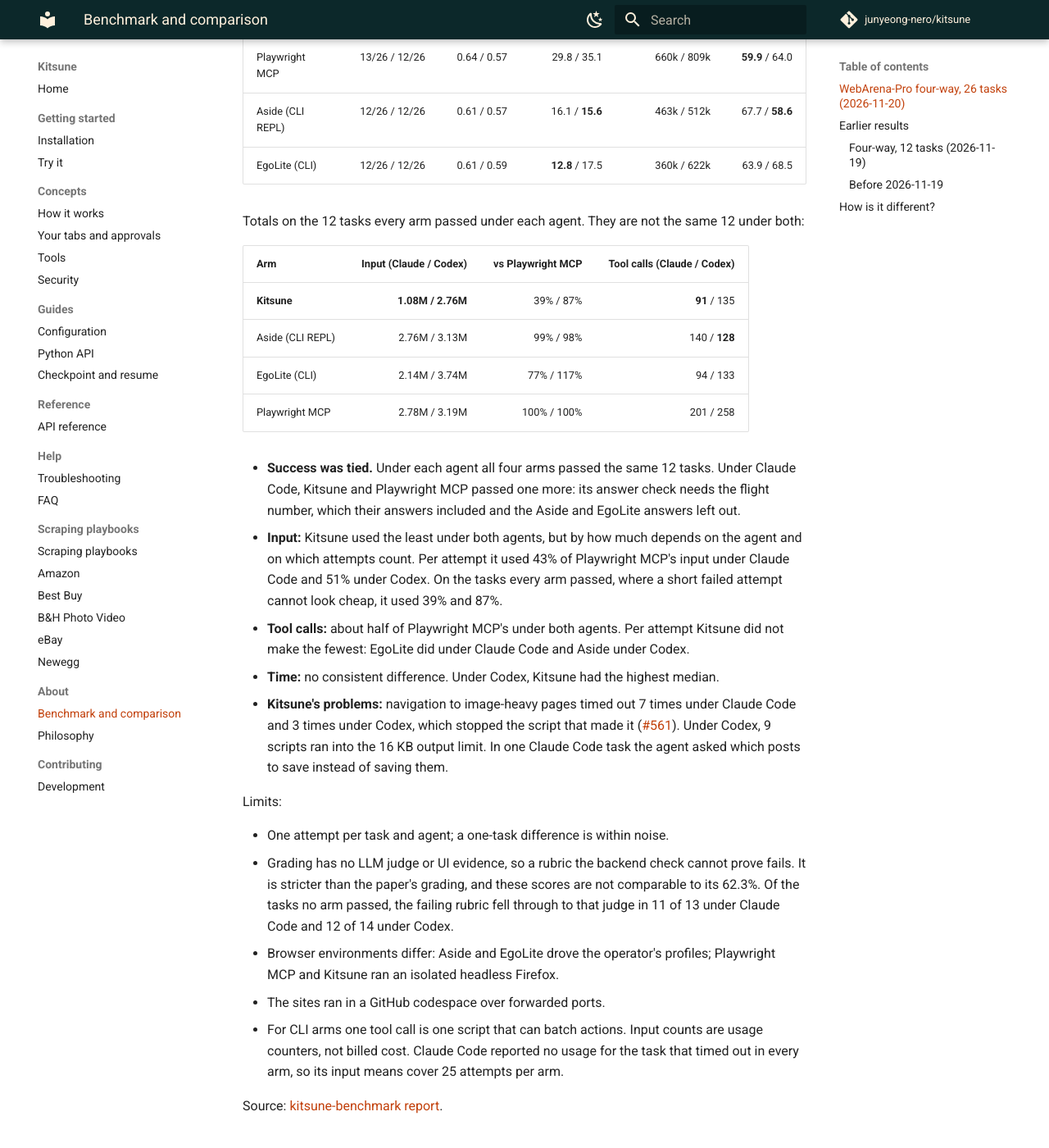
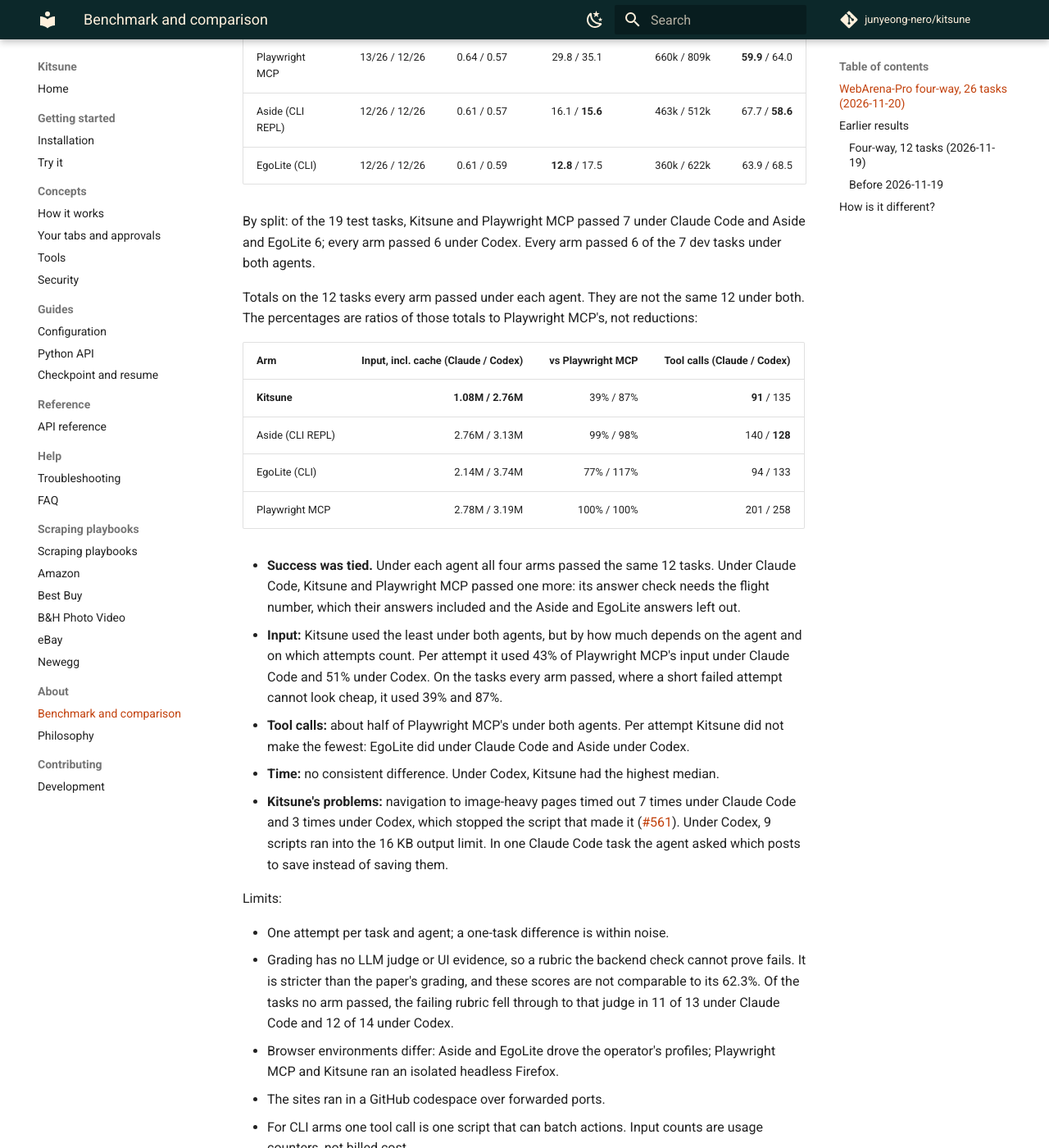
Before and after one commit to junyeong-nero/kitsune, an MkDocs documentation site: the page built from docs/benchmark.md, in a window 1280 px wide and 1400 px high, scrolled down 964 px. Shown: the whole window at 82% size. Built offline with MkDocs 1.6.1 and Material for MkDocs 9.7.7, drawn with Linux system fonts in a browser that asks for light colours; comment, search, counter and statistics services are not loaded; some of the changed text lies outside the part shown.

Commit message:
docs: label the test/dev split and link the CSV on the benchmark page (#560)
#560 was rewritten after the Codex run with a checklist that #564 predates in two places:

- the 26 tasks are 19 test and 7 dev. README, landing page and docs now say so, and the docs
  page gives the passes by split;
- the docs page links the per-attempt CSV next to the report, both at b9e1fa8, the merged
  revision the issue names as the source.

Also on the docs page: the common-success percentages are labeled as ratios of totals with
cache included, and the four Claude Code attempts without a usage receipt as unknown, not
zero.

The link to the 2026-11-12 five-way report has been a 404 since it was added: the report was
never merged to kitsune-benchmark's main. It now points at the commit that has it.

```diff
--- a/docs/benchmark.md
+++ b/docs/benchmark.md
@@ -2,11 +2,11 @@
 
 ## WebArena-Pro four-way, 26 tasks (2026-11-20)
 
-Aside, EgoLite, Playwright MCP and Kitsune on 26 tasks from [WebArena-Pro](https://arxiv.org/abs/2611.17955)
-(NeurIPS 2026 E&D): multi-step work on 8 self-hosted apps, such as booking the cheapest weekend trip, registering
-for a course that fits a schedule or replying to every unread email. Two agents, Claude Code (`claude-opus-5-5`) and
-Codex (`gpt-6.1-sol`), one attempt per task: 208 attempts with a 600 s budget each. An attempt passes only with a
-full score from the task's backend-state and answer checks.
+Aside, EgoLite, Playwright MCP and Kitsune on 26 tasks (19 test, 7 dev) from
+[WebArena-Pro](https://arxiv.org/abs/2611.17955) (NeurIPS 2026 E&D): multi-step work on 8 self-hosted apps, such as
+booking the cheapest weekend trip, registering for a course that fits a schedule or replying to every unread email.
+Two agents, Claude Code (`claude-opus-5-5`) and Codex (`gpt-6.1-sol`), one attempt per task: 208 attempts with a
+600 s budget each. An attempt passes only with a full score from the task's backend-state and answer checks.
 
 ![Four-way benchmark, 26 WebArena-Pro tasks, 208 attempts. Passed, Claude Code / Codex: Kitsune 13/26 and 12/26; Playwright MCP 13/26 and 12/26; Aside 12/26 and 12/26; EgoLite 12/26 and 12/26. Mean input tokens per attempt: Kitsune 283k / 414k; Aside 463k / 512k; EgoLite 360k / 622k; Playwright MCP 660k / 809k. Mean tool calls: Kitsune 14.0 / 15.8; Aside 16.1 / 15.6; EgoLite 12.8 / 17.5; Playwright MCP 29.8 / 35.1.](https://raw.githubusercontent.com/junyeong-nero/kitsune/main/assets/benchmark-webarena-pro.svg)
 
@@ -17,9 +17,13 @@ full score from the task's backend-state and answer checks.
 | Aside (CLI REPL) | 12/26 / 12/26 | 0.61 / 0.57 | 16.1 / **15.6** | 463k / 512k | 67.7 / **58.6** |
 | EgoLite (CLI) | 12/26 / 12/26 | 0.61 / 0.59 | **12.8** / 17.5 | 360k / 622k | 63.9 / 68.5 |
 
-Totals on the 12 tasks every arm passed under each agent. They are not the same 12 under both:
+By split: of the 19 test tasks, Kitsune and Playwright MCP passed 7 under Claude Code and Aside and EgoLite 6; every
+arm passed 6 under Codex. Every arm passed 6 of the 7 dev tasks under both agents.
 
-| Arm | Input (Claude / Codex) | vs Playwright MCP | Tool calls (Claude / Codex) |
+Totals on the 12 tasks every arm passed under each agent. They are not the same 12 under both. The percentages are
+ratios of those totals to Playwright MCP's, not reductions:
+
+| Arm | Input, incl. cache (Claude / Codex) | vs Playwright MCP | Tool calls (Claude / Codex) |
 | --- | ---: | ---: | ---: |
 | **Kitsune** | **1.08M / 2.76M** | 39% / 87% | **91** / 135 |
 | Aside (CLI REPL) | 2.76M / 3.13M | 99% / 98% | 140 / **128** |
@@ -50,10 +54,12 @@ Limits:
   isolated headless Firefox.
 - The sites ran in a GitHub codespace over forwarded ports.
 - For CLI arms one tool call is one script that can batch actions. Input counts are usage counters, not billed cost.
-  Claude Code reported no usage for the task that timed out in every arm, so its input means cover 25 attempts per
-  arm.
+- Four Claude Code attempts, one task that timed out in every arm, have no usage receipt. Their token use is unknown,
+  not zero, so Claude Code's input means and totals cover 25 attempts per arm.
 
-Source: [kitsune-benchmark report](https://github.com/junyeong-nero/kitsune-benchmark/blob/main/docs/results/2026-11-20-webarena-pro-four-way.md).
+Source: the [kitsune-benchmark report](https://github.com/junyeong-nero/kitsune-benchmark/blob/b9e1fa8/docs/results/2026-11-20-webarena-pro-four-way.md)
+and its [per-attempt CSV](https://github.com/junyeong-nero/kitsune-benchmark/blob/b9e1fa8/docs/results/2026-11-20-webarena-pro-four-way.csv),
+which has every attempt's status, score, time, tool calls, tool errors and token counts.
 
 ## Earlier results
 
@@ -98,7 +104,7 @@ Source: [kitsune-benchmark report](https://github.com/junyeong-nero/kitsune-benc
   Aside used less input in 36/46 paired cells.
 - **Five-way MiniWoB (2026-11-12):** on 13 shared successful cells, Kitsune's then-default
   14 tools used 34.1% less input than Playwright MCP, but 12.4% more than ego lite and 42.6% more
-  than Aside ([report](https://github.com/junyeong-nero/kitsune-benchmark/blob/main/docs/results/2026-11-12-five-way-main-79eb955.md)).
+  than Aside ([report](https://github.com/junyeong-nero/kitsune-benchmark/blob/4de2f72/docs/results/2026-11-12-five-way-main-79eb955.md)).
 - **v0.7.2 vs Playwright MCP:** Kitsune kept the user's tab in front in 28/28 tasks (Playwright
   MCP 2/28), cost 0.56–0.97× on tasks both solved, and solved 96/98 tasks (Playwright MCP 98/98)
   ([report](https://github.com/junyeong-nero/kitsune-benchmark/blob/main/docs/results/2026-11-04-opus-subscription-v0.7.2.md)).
```
Also changed, not shown: README.md (+4 -4 lines), 1 other file.
